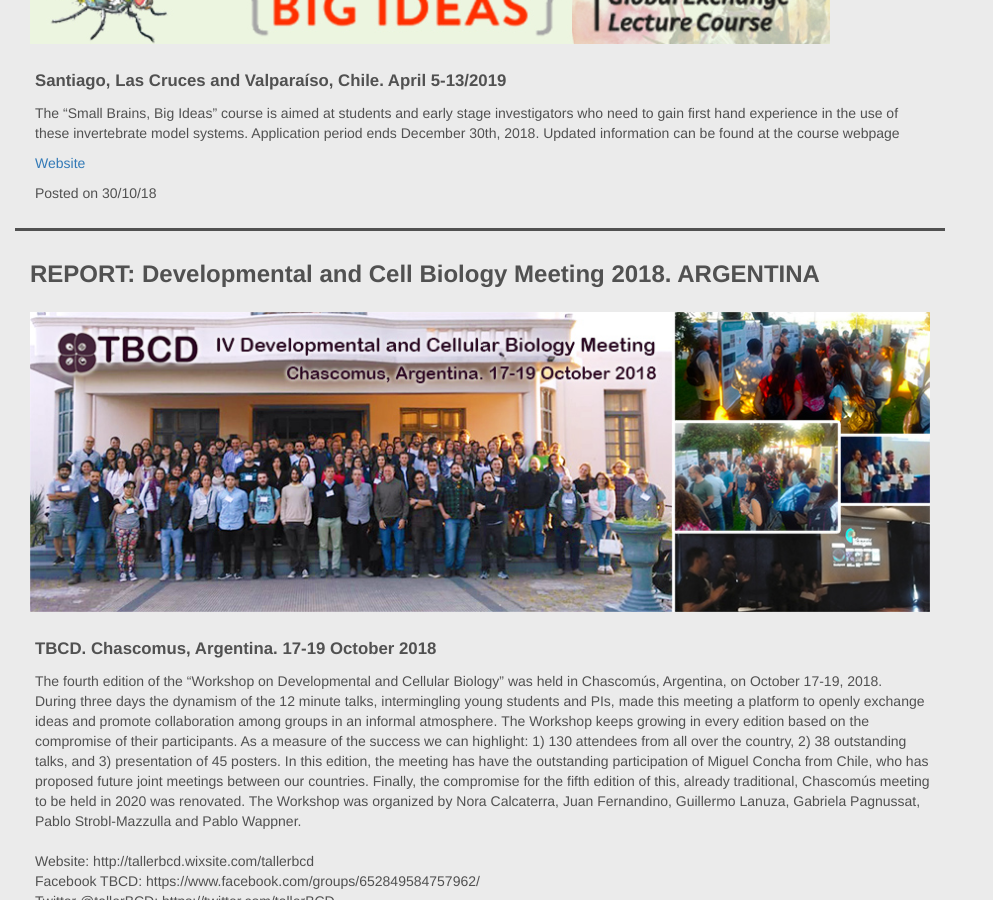
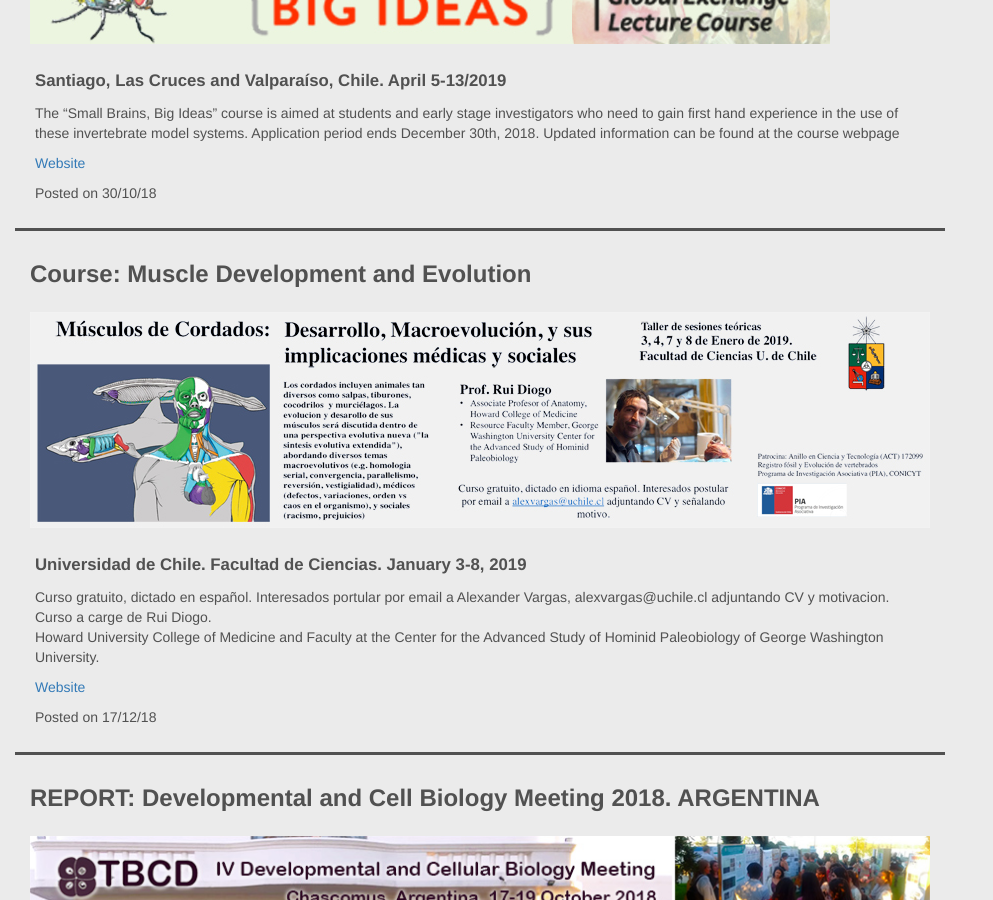
Before and after one commit to lasdb/lasdb.github.io, a Jekyll site: the page built from _posts/2000-01-01-news.markdown, in a window 1280 px wide and 900 px high, scrolled down 2261 px. Shown: the whole window, without its empty margins (0-993 px from the left). Built offline with Jekyll 4.4.1, drawn with Linux system fonts in a browser that asks for light colours; nearby versions of some CDN libraries.

Commit message:
Update 2000-01-01-news.markdown

```diff
--- a/_posts/2000-01-01-news.markdown
+++ b/_posts/2000-01-01-news.markdown
@@ -39,6 +39,16 @@ Deadline: Submit your application on-line at https://www.icgeb.org/course-applic
     imageSm: 'img/news/small-brains-2019-sm.jpg'
     imageBg: '../img/news/small-brains-2019-bg.jpg'
     URL: 'http://smallbrains.org/'
+
+  - title: 'Course: Muscle Development and Evolution'
+    date: '17/12/18'
+    subtitle: 'Universidad de Chile. Facultad de Ciencias. January 3-8, 2019'
+    body: 'Curso gratuito, dictado en español. Interesados portular por email a Alexander Vargas, alexvargas@uchile.cl adjuntando CV y motivacion.<br>
+Curso a carge de Rui Diogo. <br>
+Howard University College of Medicine and Faculty at the Center for the Advanced Study of Hominid Paleobiology of George Washington University.'
+    imageSm: 'img/news/MuscleUChile-sm.jpg'
+    imageBg: '../img/news/MuscleUChile-bg.jpg'
+    URL: ''
 
   - title: 'REPORT: Developmental and Cell Biology Meeting 2018. ARGENTINA'
     date: '31/10/18'
```
